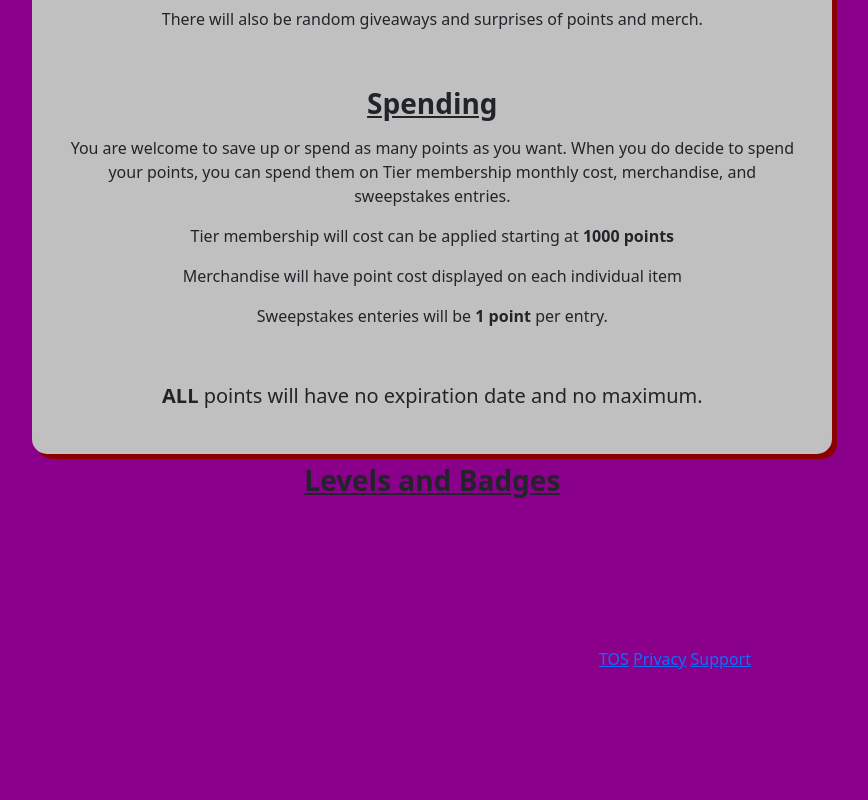
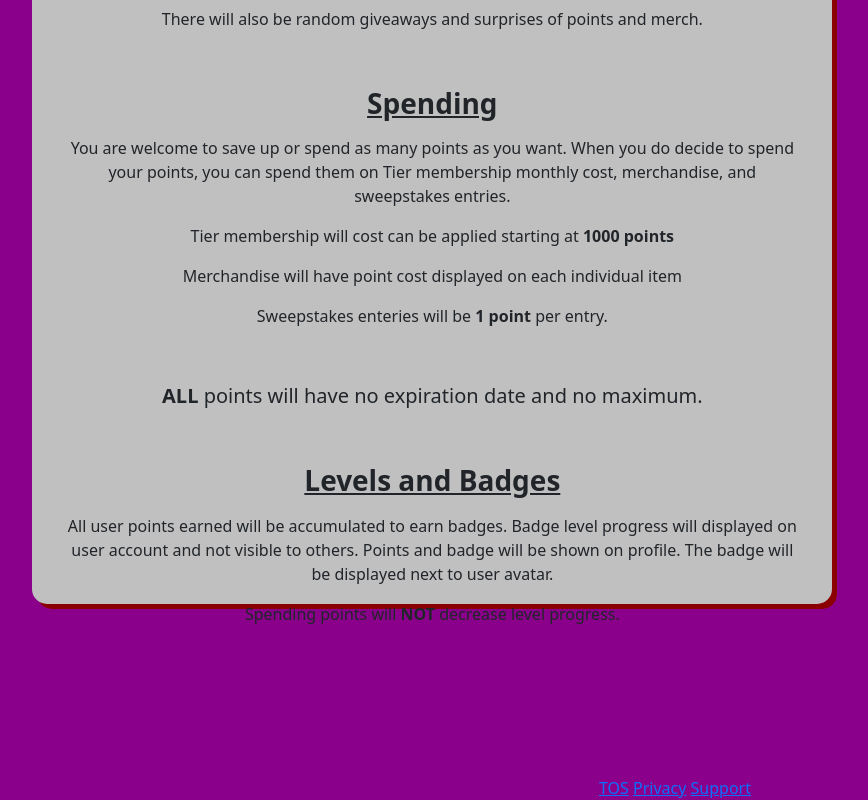
Before and after one commit to mnoon83/The_beginning, a website: page public/html/points.html in a window 1280 px wide. Shown: the part 734-1534 px from the top of the page, without its empty margins (301-1169 px from the left). Before the commit the page ends 1405 px from the top, so only its background shows below. Drawn offline with nearby package versions, Linux system fonts and the light colour scheme.

Commit message:
udpated points

```diff
--- a/public/css/points.css
+++ b/public/css/points.css
@@ -22,7 +22,7 @@
 .login {
   display: inline-block;
   text-align: center;
-  height: 1050px;
+  height: 1200px;
   width: 800px;
   margin: 1rem;
   padding: 2rem;
--- a/public/html/points.html
+++ b/public/html/points.html
@@ -48,8 +48,8 @@
             <p><h5> <b>ALL</b> points will have no expiration date and no maximum.</h5></p>
             <br>
             <p><h3><u><b>Levels and Badges</b></u></h3></p>
-
-            </p>
+            All user points earned will be accumulated to earn badges. Badge level progress will displayed on user account and not visible to others. Points and badge will be shown on profile. The badge will be displayed next to user avatar.</p>
+            <p>Spending points will <b>NOT</b> decrease level progress.</p>
           </form>
         </div>
       </div>
```
